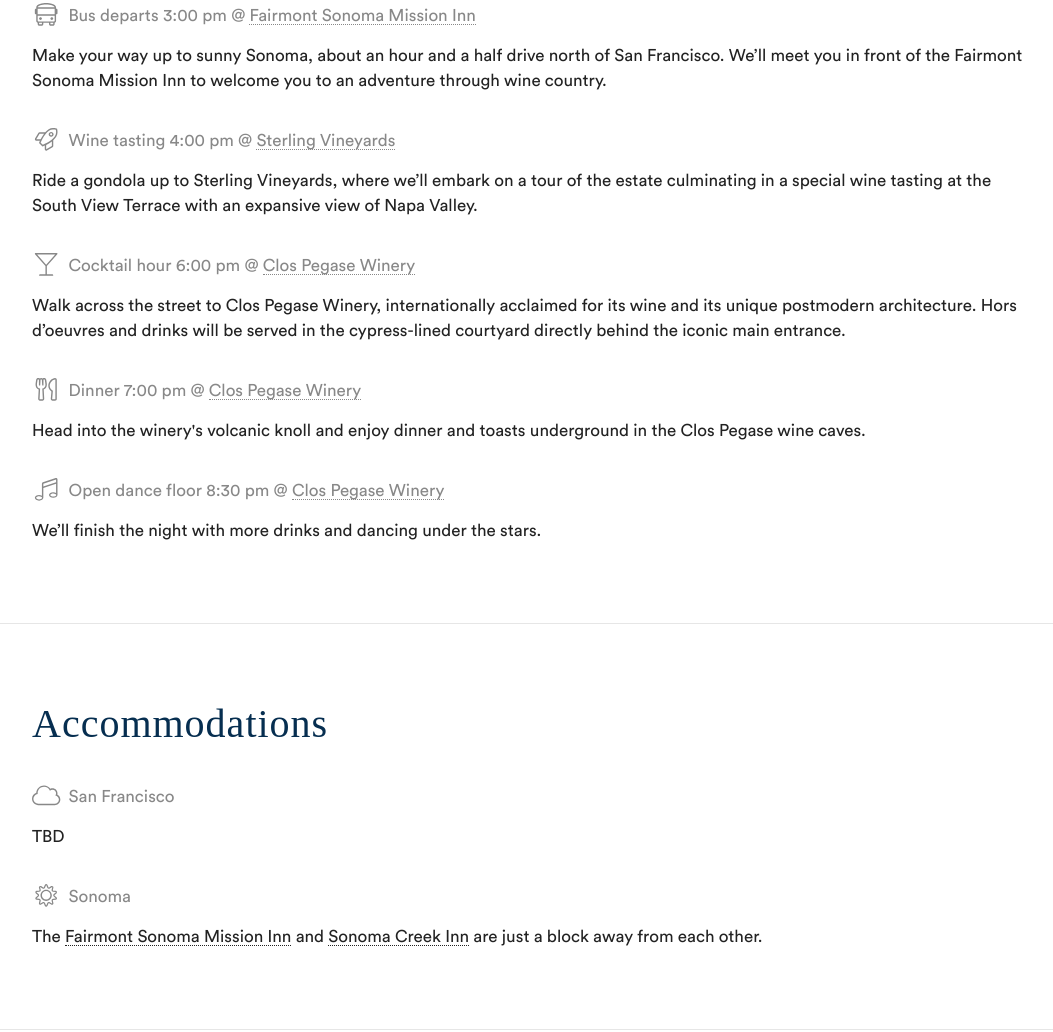
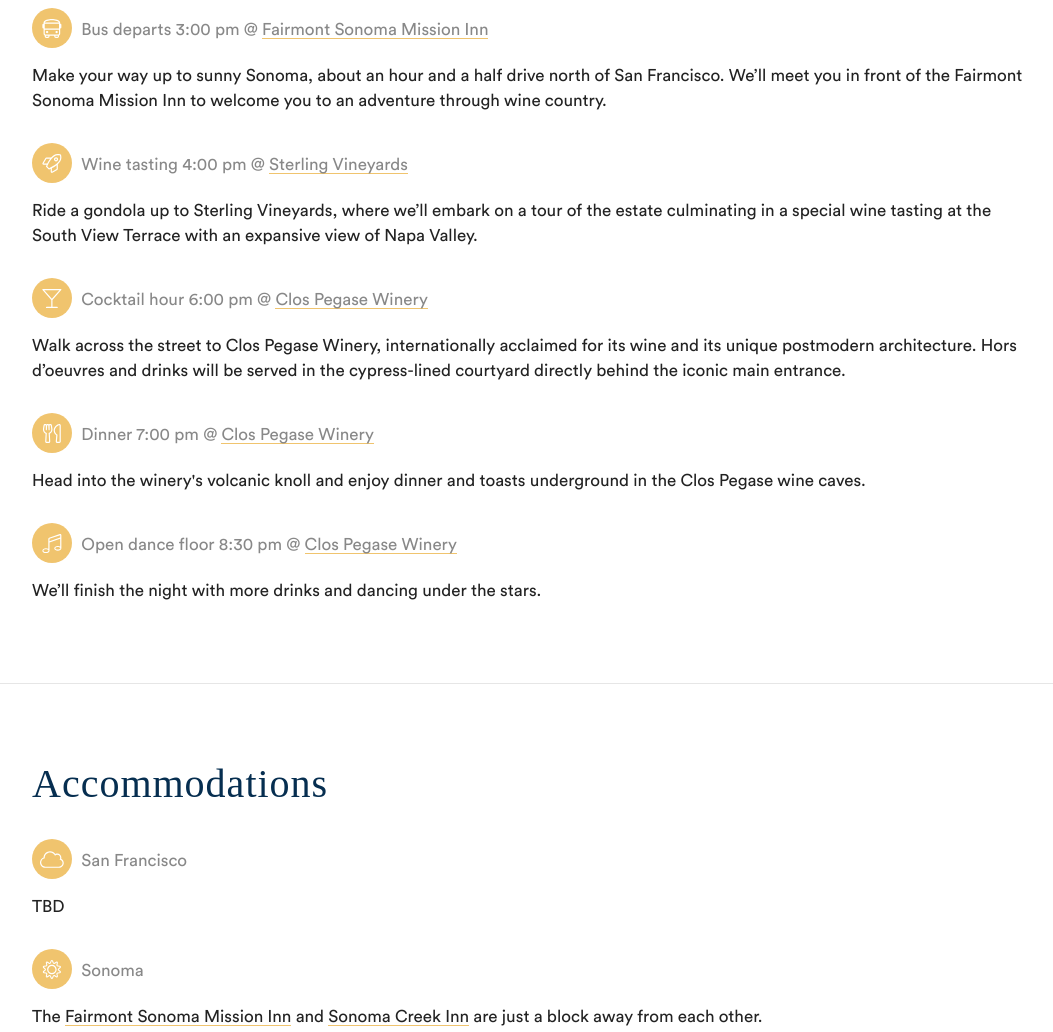
Before and after one commit to charlesfeng/nn.lol, a plain HTML site: page index.html in a window 1280 px wide. Shown: the part 1288-2320 px from the top of the page, without its empty margins (108-1161 px from the left). Drawn offline with Linux system fonts and the light colour scheme; a web font is replaced by a local one.

Commit message:
use gold for links

```diff
--- a/css/index.css
+++ b/css/index.css
@@ -71,7 +71,7 @@
 
 a {
   color: #222;
-  border-bottom: 1px dotted #222;
+  border-bottom: 1px solid #F0C46E;
   text-decoration: none;
   cursor: pointer;
 }
@@ -159,15 +159,35 @@
   margin-top: 35px;
 }
 
-#content p.time .fa-lg {
+#content p.time > i {
+  background: #F0C46E;
+  border-radius: 40px;
   display: inline-block;
   vertical-align: middle;
   margin-top: -5px;
+  text-align: center;
+  width: 40px;
+  height: 40px;
+}
+
+#content p.time > i::before {
+  display: inline-block;
+  vertical-align: middle;
+  content: ' ';
+  width: 0px;
+  height: 100%;
+}
+
+#content p.time > i .fa-lg {
+  color: white;
+  font-size: 19px;
+  display: inline-block;
+  vertical-align: middle;
 }
 
 #content p.time a {
   color: #888;
-  border-bottom: 1px dotted #888;
+  border-bottom: 1px solid #F0C46E;
 }
 
 #content p.time a:hover {
@@ -176,7 +196,7 @@
 }
 
 #content p.time > span {
-  margin-left: 4px;
+  margin-left: 5px;
 }
 
 #bitcoin {
--- a/index.html
+++ b/index.html
@@ -26,27 +26,27 @@
   <section id="content">
     <div><div>
       <h2>Ceremony</h2>
-      <p class="time"><i class="fal fa-lg fa-fw fa-clock"></i> <span>Starts 9:00 am @ <a href="https://goo.gl/maps/bcNrpkyAVQP2" target="_blank">San Francisco City Hall</a></span></p>
+      <p class="time"><i><i class="fal fa-lg fa-fw fa-clock"></i></i> <span>Starts 9:00 am @ <a href="https://goo.gl/maps/bcNrpkyAVQP2" target="_blank">San Francisco City Hall</a></span></p>
       <p>Our ceremony will be held on Tuesday, March 20, 2018, on the 4th Floor North Gallery in San Francisco City Hall. Come a bit early and park right across the street in the Civic Center Plaza parking structure.</p>
     </div></div>
     <div><div>
       <h2>Reception</h2>
-      <p class="time"><i class="fal fa-lg fa-fw fa-bus"></i> <span>Bus departs 3:00 pm @ <a href="https://goo.gl/maps/qqxJESqRA5T2" target="_blank">Fairmont Sonoma Mission Inn</a></span></p>
+      <p class="time"><i><i class="fal fa-lg fa-fw fa-bus"></i></i> <span>Bus departs 3:00 pm @ <a href="https://goo.gl/maps/qqxJESqRA5T2" target="_blank">Fairmont Sonoma Mission Inn</a></span></p>
       <p>Make your way up to sunny Sonoma, about an hour and a half drive north of San Francisco. We&rsquo;ll meet you in front of the Fairmont Sonoma Mission Inn to welcome you to an adventure through wine country.</p>
-      <p class="time"><i class="fal fa-lg fa-fw fa-rocket"></i> <span>Wine tasting 4:00 pm @ <a href="https://goo.gl/maps/9EeP1PU7U7H2" target="_blank">Sterling Vineyards</a></span></p>
+      <p class="time"><i><i class="fal fa-lg fa-fw fa-rocket"></i></i> <span>Wine tasting 4:00 pm @ <a href="https://goo.gl/maps/9EeP1PU7U7H2" target="_blank">Sterling Vineyards</a></span></p>
       <p>Ride a gondola up to Sterling Vineyards, where we&rsquo;ll embark on a tour of the estate culminating in a special wine tasting at the South View Terrace with an expansive view of Napa Valley.</p>
-      <p class="time"><i class="fal fa-lg fa-fw fa-glass-martini"></i> <span>Cocktail hour 6:00 pm @ <a href="https://goo.gl/maps/w99gazMpHMu" target="_blank">Clos Pegase Winery</a></span></p>
+      <p class="time"><i><i class="fal fa-lg fa-fw fa-glass-martini"></i></i> <span>Cocktail hour 6:00 pm @ <a href="https://goo.gl/maps/w99gazMpHMu" target="_blank">Clos Pegase Winery</a></span></p>
       <p>Walk across the street to Clos Pegase Winery, internationally acclaimed for its wine and its unique postmodern architecture. Hors d&rsquo;oeuvres and drinks will be served in the cypress-lined courtyard directly behind the iconic main entrance.</p>
-      <p class="time"><i class="fal fa-lg fa-fw fa-utensils"></i> <span>Dinner 7:00 pm @ <a href="https://goo.gl/maps/w99gazMpHMu" target="_blank">Clos Pegase Winery</a></span></p>
+      <p class="time"><i><i class="fal fa-lg fa-fw fa-utensils"></i></i> <span>Dinner 7:00 pm @ <a href="https://goo.gl/maps/w99gazMpHMu" target="_blank">Clos Pegase Winery</a></span></p>
       <p>Head into the winery's volcanic knoll and enjoy dinner and toasts underground in the Clos Pegase wine caves.</p>
-      <p class="time"><i class="fal fa-lg fa-fw fa-music"></i> <span>Open dance floor 8:30 pm @ <a href="https://goo.gl/maps/w99gazMpHMu" target="_blank">Clos Pegase Winery</a></span></p>
+      <p class="time"><i><i class="fal fa-lg fa-fw fa-music"></i></i> <span>Open dance floor 8:30 pm @ <a href="https://goo.gl/maps/w99gazMpHMu" target="_blank">Clos Pegase Winery</a></span></p>
       <p>We&rsquo;ll finish the night with more drinks and dancing under the stars.</p>
     </div></div>
     <div><div>
       <h2>Accommodations</h2>
-      <p class="time"><i class="fal fa-lg fa-fw fa-cloud"></i> <span>San Francisco</span></p>
+      <p class="time"><i><i class="fal fa-lg fa-fw fa-cloud"></i></i> <span>San Francisco</span></p>
       <p>TBD</p>
-      <p class="time"><i class="fal fa-lg fa-fw fa-sun"></i> <span>Sonoma</span></p>
+      <p class="time"><i><i class="fal fa-lg fa-fw fa-sun"></i></i> <span>Sonoma</span></p>
       <p>The <a href="http://www.fairmont.com/sonoma/" target="_blank">Fairmont Sonoma Mission Inn</a> and <a href="http://www.sonomacreekinn.com/" target="_blank">Sonoma Creek Inn</a> are just a block away from each other.</p>
     </div></div>
     <div><div>
```
